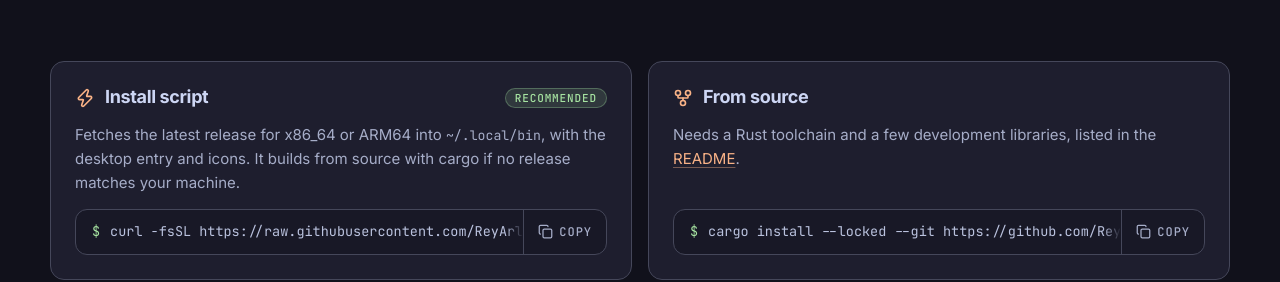
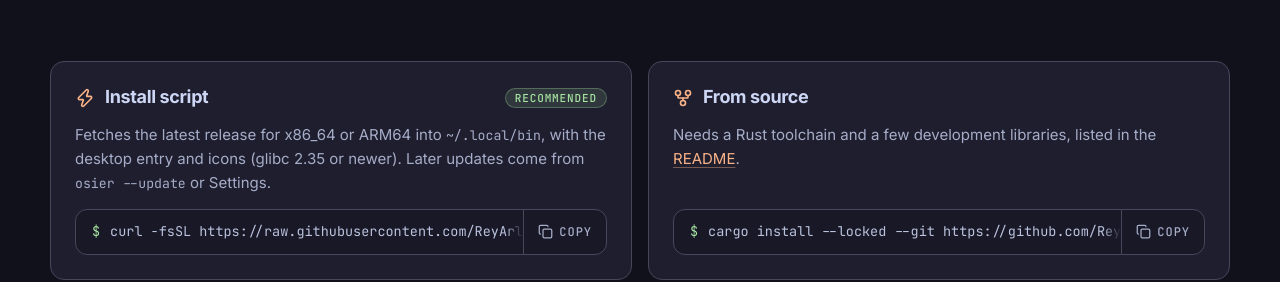
Before and after one commit to ReyArlena/osier, a plain HTML site: page site/index.html in a window 1280 px wide. Shown: the part 8635-8917 px from the top of the page. Drawn offline with Linux system fonts and the light colour scheme.

Commit message:
feat(install): install prebuilt binaries only, with a glibc check

```diff
--- a/site/index.html
+++ b/site/index.html
@@ -489,8 +489,8 @@
         <div class="install-card reveal">
           <header><svg class="icon"><use href="#i-zap"/></svg><h3>Install script</h3><span class="badge">Recommended</span></header>
           <p>Fetches the latest release for x86_64 or ARM64 into <code>~/.local/bin</code>,
-            with the desktop entry and icons. It builds from source with cargo if no release
-            matches your machine.</p>
+            with the desktop entry and icons (glibc 2.35 or newer). Later updates come from
+            <code>osier --update</code> or Settings.</p>
           <div class="cmd">
             <code><span class="prompt">$</span><span data-copy-source>curl -fsSL https://raw.githubusercontent.com/ReyArlena/osier/main/install.sh | sh</span></code>
             <button class="copy" type="button" aria-label="Copy install script command"><svg class="icon"><use href="#i-copy"/></svg><span>Copy</span></button>
```
Also changed, not shown: 2 other files.
